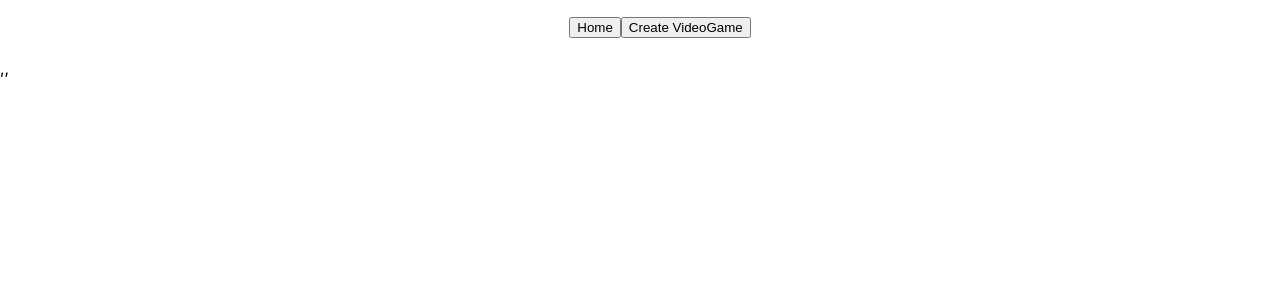
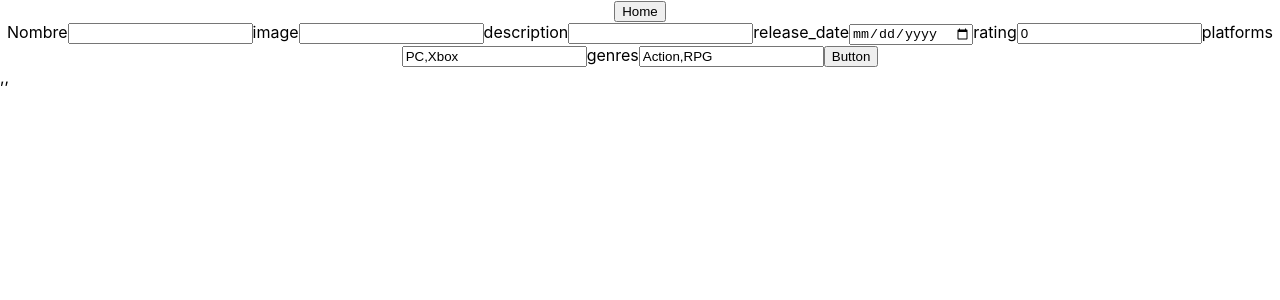
Before and after one commit to JuanjoPischetz/PI-VideoGames, a React (Create React App) app in the folder client/: page /create in a window 1280 px wide. Shown: the top 300 px of the page. Built offline with nearby package versions, Linux system fonts and the light colour scheme; no server answers.

Commit message:
Search bar 1.0

```diff
--- a/client/src/App.js
+++ b/client/src/App.js
@@ -1,7 +1,6 @@
 import { Route, Switch } from "react-router-dom";
 import Landing from "./components/landing/landing";
 import Home from "./components/home/home";
-import Nav from "./components/NavBar/nav";
 import Detail from "./components/detail/detail";
 import CreateVideogame from "./components/create_vg/create_vg";
 import Error404 from "./components/error404/error404";
@@ -11,7 +10,6 @@ import React from "react";
 function App() {
   return (
     <div className="App">
-        <Nav/>
         <Switch>
         <Route exact path='/' render={()=> <Landing/>}/>
         <Route exact path='/home' component={Home}/>
--- a/client/src/components/NavBar/nav.jsx
+++ /dev/null
@@ -1,19 +0,0 @@
-import React from "react";
-import { Link } from "react-router-dom";
-
-const Nav = ()=>{
-    return(
-        <div>
-            <ul>
-                <Link to = '/home'>
-                    <button>Home</button>
-                </Link>
-                <Link to='/create'>
-                <button>Create VideoGame</button>
-                </Link>
-            </ul>
-        </div>
-    )
-}
-
-export default Nav;
--- a/client/src/components/create_vg/create_vg.jsx
+++ b/client/src/components/create_vg/create_vg.jsx
@@ -5,19 +5,49 @@ import {useDispatch, useSelector } from 'react-redux';
 import { createGame,getAllGenres } from "../../redux/actions";
 
 const CreateVideogame = () =>{
-
 const dispatch = useDispatch();
 let genresOnDb = useSelector(state => state.genres);
+
+const [input, setInput] = useState({
+    name:'',
+    image:'',
+    description:'',
+    release_date:'',
+    rating:0,
+    platforms:['PC','Xbox'],
+    genres:['Action','RPG']
+})
 
 useEffect(()=>{
     dispatch(getAllGenres());
     // quiero limpiar el componente pero no se como se hace
 },[]);
+const inputHandler = function(e){
+    setInput({...input, [e.target.name]: e.target.value});
+  };
+
+  const submitHandler = (evento) => {
+    evento.preventDefault();
+   dispatch(createGame(input))
+  };
 
         return(
-
             <div>
-                <h2>{genresOnDb.join(', ')}</h2>
+                <div>
+                    <Link to='/home'>
+                    <button>Home</button>
+                    </Link>
+                </div>
+                <form onSubmit={submitHandler}>
+                    <label htmlFor="name">Nombre</label><input type="text" name="name" onChange={inputHandler} value={input.name}/>
+                    <label htmlFor="image">image</label><input type="text" name="image" onChange={inputHandler} value={input.image}/>
+                    <label htmlFor="description">description</label><input type="text" name="description" onChange={inputHandler} value={input.description}/>
+                    <label htmlFor="release_date">release_date</label><input type="date" name="release_date" onChange={inputHandler} value={input.release_date}/>
+                    <label htmlFor="rating">rating</label><input type="text" name="rating" onChange={inputHandler} value={input.rating}/>
+                    <label htmlFor="platforms">platforms</label><input type="text" name="platforms" onChange={inputHandler} value={input.platforms}/>
+                    <label htmlFor="genres">genres</label><input type="text" name="genres" onChange={inputHandler} value={input.genres}/>
+                    <button type="submit">Button</button>
+                </form>
             </div>
         )
     }
--- a/client/src/components/detail/detail.jsx
+++ b/client/src/components/detail/detail.jsx
@@ -9,15 +9,23 @@ const Detail = ()=>{
 const dispatch = useDispatch();
 let allDetails = useSelector(state => state.game);
 const {id} = useParams();
-
+const flag = useSelector(state => state.flag_404);
 
 useEffect(()=>{
     dispatch(getGameByID(id))
     return dispatch(cleaner())
 },[id]);
+        if (flag){
+           return <Redirect to='/*'/>
+        }
         if (allDetails?.name){
             return (
                 <div>
+                     <div>
+                        <Link to='/home'>
+                        <button>Home</button>
+                        </Link>
+                    </div>
                     <div>
                         <img src={allDetails.image} alt="imagen del juego" />
                         <span>{allDetails.description}</span>
@@ -39,7 +47,7 @@ useEffect(()=>{
                 </div>
             )
         }
-        else return null
+        else return null;
 
 }
 
--- a/client/src/components/error404/error404.jsx
+++ b/client/src/components/error404/error404.jsx
@@ -1,7 +1,15 @@
-import React from "react";
+import React, { useEffect } from "react";
 import { Link } from "react-router-dom";
+import { useDispatch} from "react-redux";
+import { resetFlag404 } from "../../redux/actions";
 
 const Error404 = ()=>{
+let dispatch = useDispatch();
+
+useEffect(()=>{
+dispatch(resetFlag404());
+},[])
+
 
     return(
         <div>
--- a/client/src/components/home/home.jsx
+++ b/client/src/components/home/home.jsx
@@ -2,7 +2,7 @@ import React from "react";
 import { useState, useEffect } from "react";
 import {useDispatch, useSelector } from 'react-redux';
 import { getAllGames, getAllGenres, filterByGender, flagGlobal,
-         filterByCreated, ascendente, byRating } from "../../redux/actions";
+         filterByCreated, ascendente, byRating, getGameByName } from "../../redux/actions";
 import { Link } from "react-router-dom";
 import Card from "../card/card";
 import Paginado from "../paginado/paginado";
@@ -18,6 +18,7 @@ const [nextPage, setNextPage] = useState(2);
 const [prevPage, setPrevPage] = useState();
 const [howManyGames, setHowManyGames] = useState(15);
 const [flagAz, setFlagAz] = useState('');
+const [searchBar, setSearchBar] = useState('');
 const lastIndex = currentPage * howManyGames;
 const firstIndex = lastIndex - howManyGames;
 const showGames = allVideoGames.slice(firstIndex, lastIndex);
@@ -41,6 +42,14 @@ useEffect( ()=>{
 function reloadMain(e){
     e.preventDefault();
     dispatch(getAllGames())
+}
+function handleInput(e){
+    setSearchBar(e.target.value);
+}
+async function handleSearch(){
+    await dispatch(getGameByName(searchBar))
+    pages(1)
+    dispatch(flagGlobal(true))
 }
 function handleFilterGenres(e){
     setCurrentPage(1);
@@ -69,8 +78,12 @@ function handleRating(e){
         <div>
             <h1>Home madafaka</h1>
             <hr />
+            <div>
+                <input type="search" name="searchBar" placeholder="Ingresa un nombre" value={searchBar} onChange={handleInput}/>
+                <button onClick={handleSearch}>Buscar</button>
+            </div>
+            <div>
             <button value='reload' onClick={e => reloadMain(e)}>Reload</button>
-            <div>
                 <select onChange={(e)=> handleFilterCreated(e)}>
                     <option value="All"> Todos</option>
                     <option value="myGames">Mis Juegos</option>
--- a/client/src/redux/actions/index.js
+++ b/client/src/redux/actions/index.js
@@ -1,4 +1,4 @@
-//const axios = require('axios');
+
 import axios from 'axios';
 export const GET_ALL_GAMES = 'GET_ALL_GAMES';
 export const GET_GAME_BY_NAME = 'GET_GAME_BY_NAME';
@@ -12,6 +12,8 @@ export const ASCENDENTE = 'ASCENDENTE';
 export const BY_RATING = 'BY_RATING';
 export const FLAG_GLOBAL = 'FLAG_GLOBAL';
 export const CLEANER = 'CLEANER';
+export const REDIRECT = 'REDIRECT';
+export const RESET_FLAG404 = 'RESET_FLAG404';
 
 //obtengo todos los juegos
 export const getAllGames=()=>{
@@ -38,15 +40,23 @@ export const getGameByName=(name)=>{
 export const getGameByID=(id)=>{
 
     return async (dispatch)=>{
+        try {
         const json = await axios.get(`http://localhost:3001/videogame/${id}`);
+        console.log(json);
         return dispatch({type: GET_GAME_BY_ID, payload: json.data})
+        } catch (error) {
+        return dispatch({type: REDIRECT, payload:true})
+        }
     }
 }
 //Creo un Juego
 export const createGame=(data)=>{
-    return {
-        type: CREATE_GAME,
-        payload: {...data}
+    try {
+        return async ()=>{
+            await axios.post('http://localhost:3001/videogames', data)
+        }
+    } catch (error) {
+        console.error(error);
     }
 }
 //filtrado por genero
@@ -90,6 +100,12 @@ export const cleaner = ()=>{
         type:CLEANER
     }
 }
+// reset error 404
+export const resetFlag404 = ()=>{
+    return{
+        type:RESET_FLAG404
+    }
+}
 //Borro un juego
 export const deleteGame =(id)=>{
     return{
--- a/client/src/redux/reducer/index.js
+++ b/client/src/redux/reducer/index.js
@@ -1,4 +1,4 @@
-import { GET_ALL_GAMES, GET_GAME_BY_ID, GET_GAME_BY_NAME,GET_ALL_GENRES, ASCENDENTE,
+import { GET_ALL_GAMES, GET_GAME_BY_ID, GET_GAME_BY_NAME,GET_ALL_GENRES, ASCENDENTE, REDIRECT, RESET_FLAG404,
     FILTER_BY_GENRE, CREATE_GAME,FILTER_BY_CREATED, DELETE_GAME, BY_RATING, FLAG_GLOBAL, CLEANER } from "../actions";
 
 const initialState = {
@@ -8,6 +8,7 @@ const initialState = {
     game:{},
     genres:[],
     flag: false,
+    flag_404:false,
 };
 
 const rootReducer = (state = initialState, action) => {
@@ -22,7 +23,9 @@ const rootReducer = (state = initialState, action) => {
         case GET_GAME_BY_NAME:
             return {
                 ...state,
-                videoGames: action.payload
+                videoGames: action.payload,
+                videoGamesCopy: action.payload,
+                videoGamesSelected: action.payload
             }
         case GET_ALL_GENRES:
             return {
@@ -88,7 +91,17 @@ const rootReducer = (state = initialState, action) => {
         case CLEANER:
             return{
                 ...state,
-                game: {}
+                game: {},
+            }
+        case REDIRECT:
+            return{
+                ...state,
+                flag_404: action.payload
+            }
+        case RESET_FLAG404:
+            return{
+                ...state,
+                flag_404:false
             }
         case DELETE_GAME:
             return{
```
Also changed, not shown: client/src/components/alertaSearch/alertasearch.jsx (added, +19 -0 lines), 2 other files (tests, documents, lock files or other folders).
